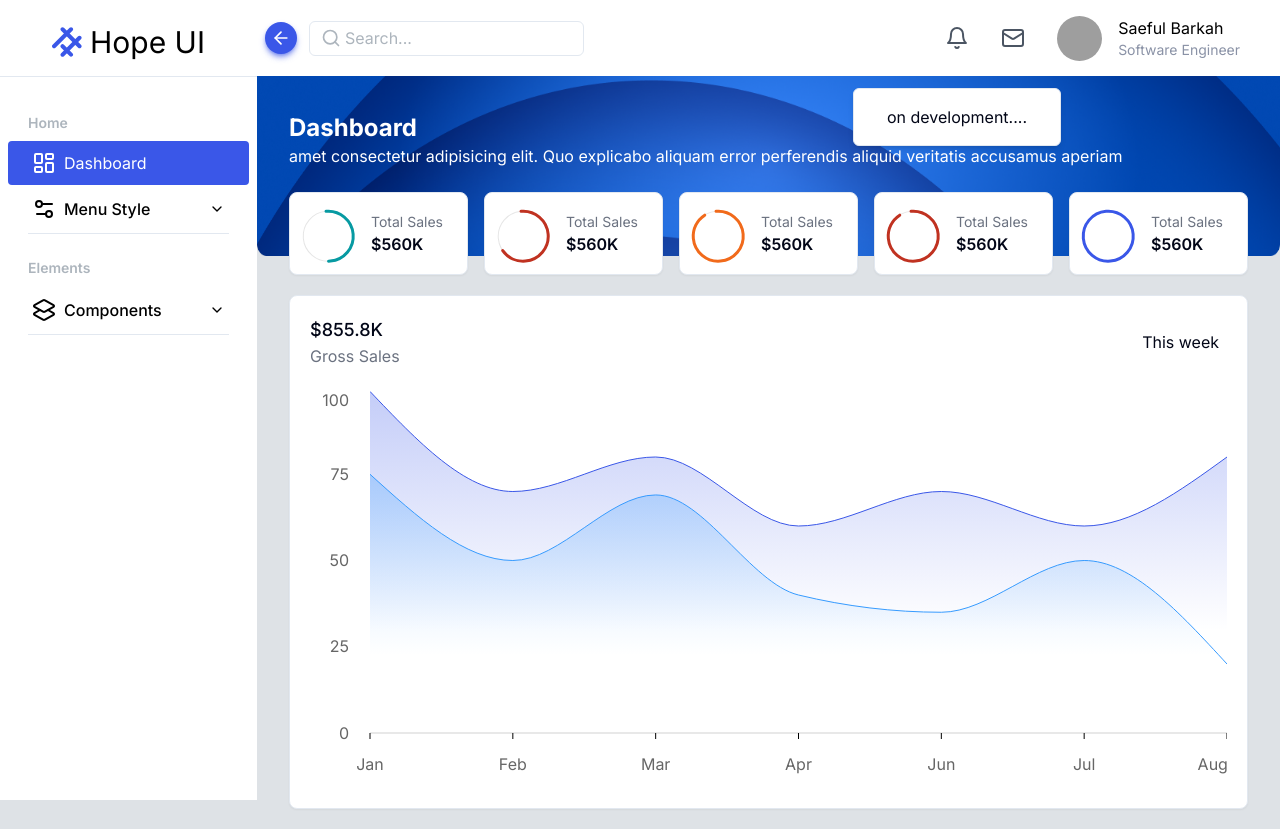
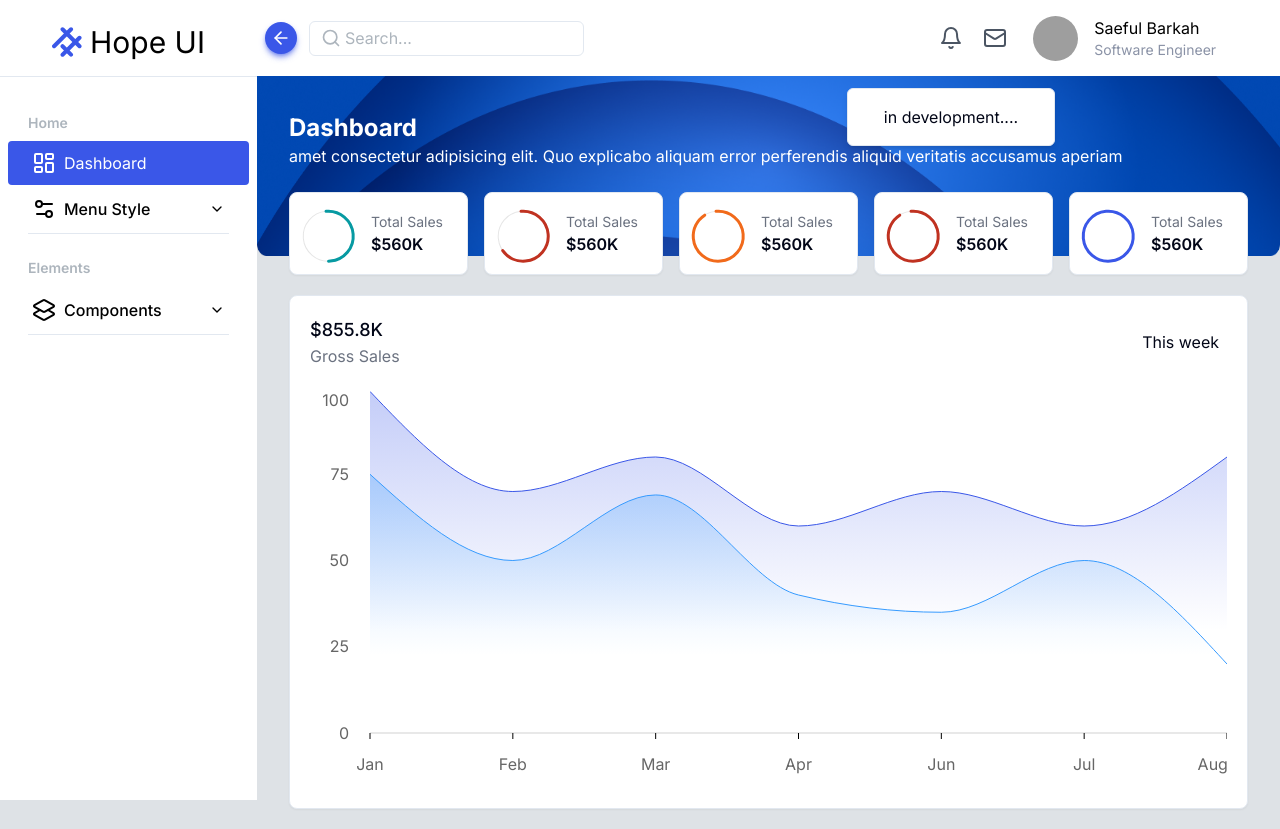
Before and after one commit to saefulbarkah/hope-ui-next, a Next.js app in the folder web/: page /ui/dashboard in a window 1280 px wide. Both pictures are taken after a click on the button 957 px from the left and 38 px from the top of the page. Built offline with nearby package versions, Linux system fonts and the light colour scheme; grey boxes are pictures that could not be loaded.

Commit message:
fix: hydration UI

```diff
--- a/web/src/components/navbar/menus/message-menu.tsx
+++ b/web/src/components/navbar/menus/message-menu.tsx
@@ -10,13 +10,13 @@ import React from "react";
 export default function MessageMenu() {
   return (
     <Popover>
-      <PopoverTrigger>
+      <PopoverTrigger asChild>
         <Button variant={"ghost"} size={"icon"}>
           <Mail className="h-6 w-6 text-gray-600" />
         </Button>
       </PopoverTrigger>
       <PopoverContent sideOffset={30} className="w-52 text-center">
-        <p>on development....</p>
+        <p>in development....</p>
       </PopoverContent>
     </Popover>
   );
--- a/web/src/components/navbar/menus/notification-menu.tsx
+++ b/web/src/components/navbar/menus/notification-menu.tsx
@@ -10,13 +10,13 @@ import React from "react";
 export default function NotificationMenu() {
   return (
     <Popover>
-      <PopoverTrigger>
+      <PopoverTrigger asChild>
         <Button variant={"ghost"} size={"icon"}>
           <Bell className="h-6 w-6 text-gray-600" />
         </Button>
       </PopoverTrigger>
       <PopoverContent sideOffset={30} className="w-52 text-center">
-        <p>on development....</p>
+        <p>in development....</p>
       </PopoverContent>
     </Popover>
   );
```
